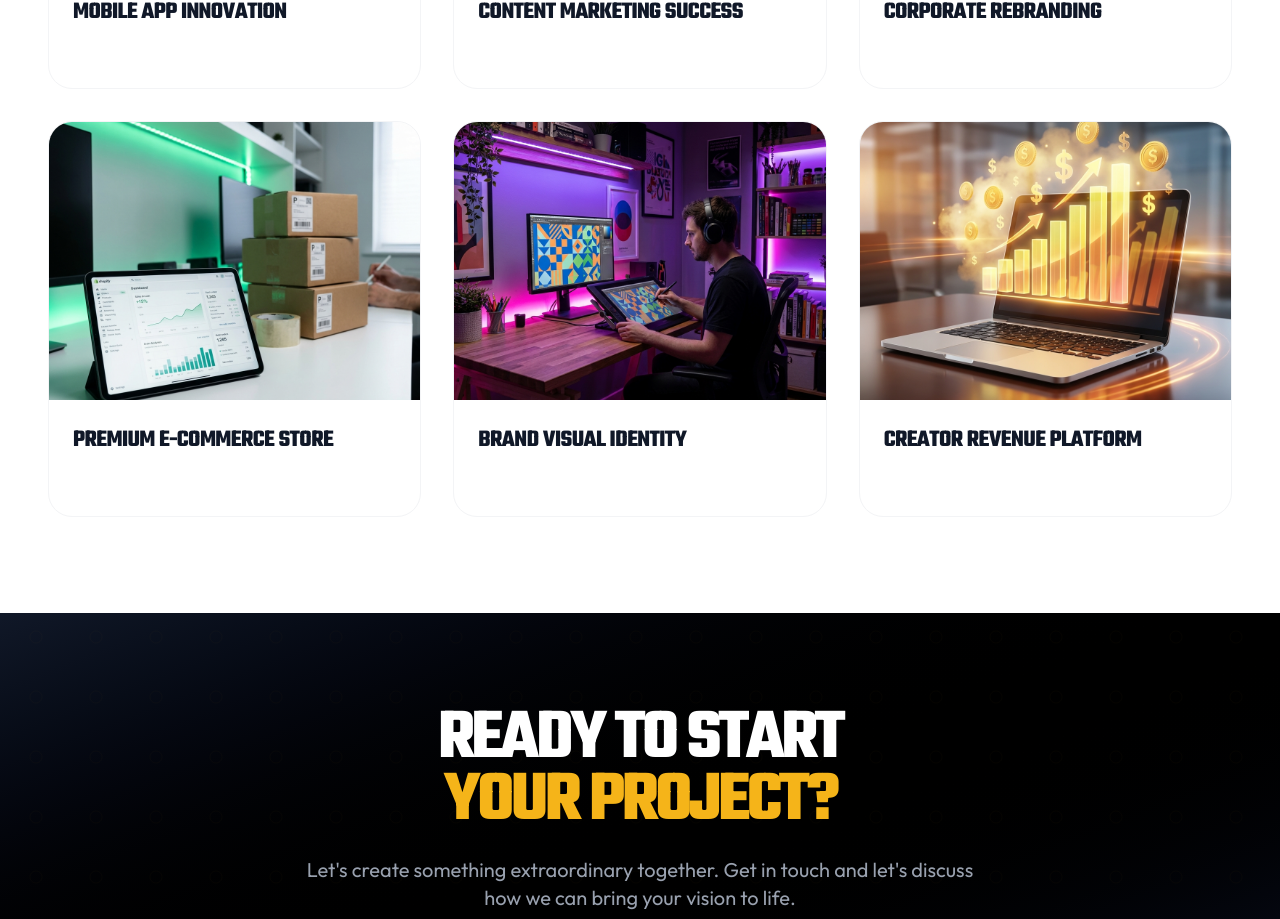
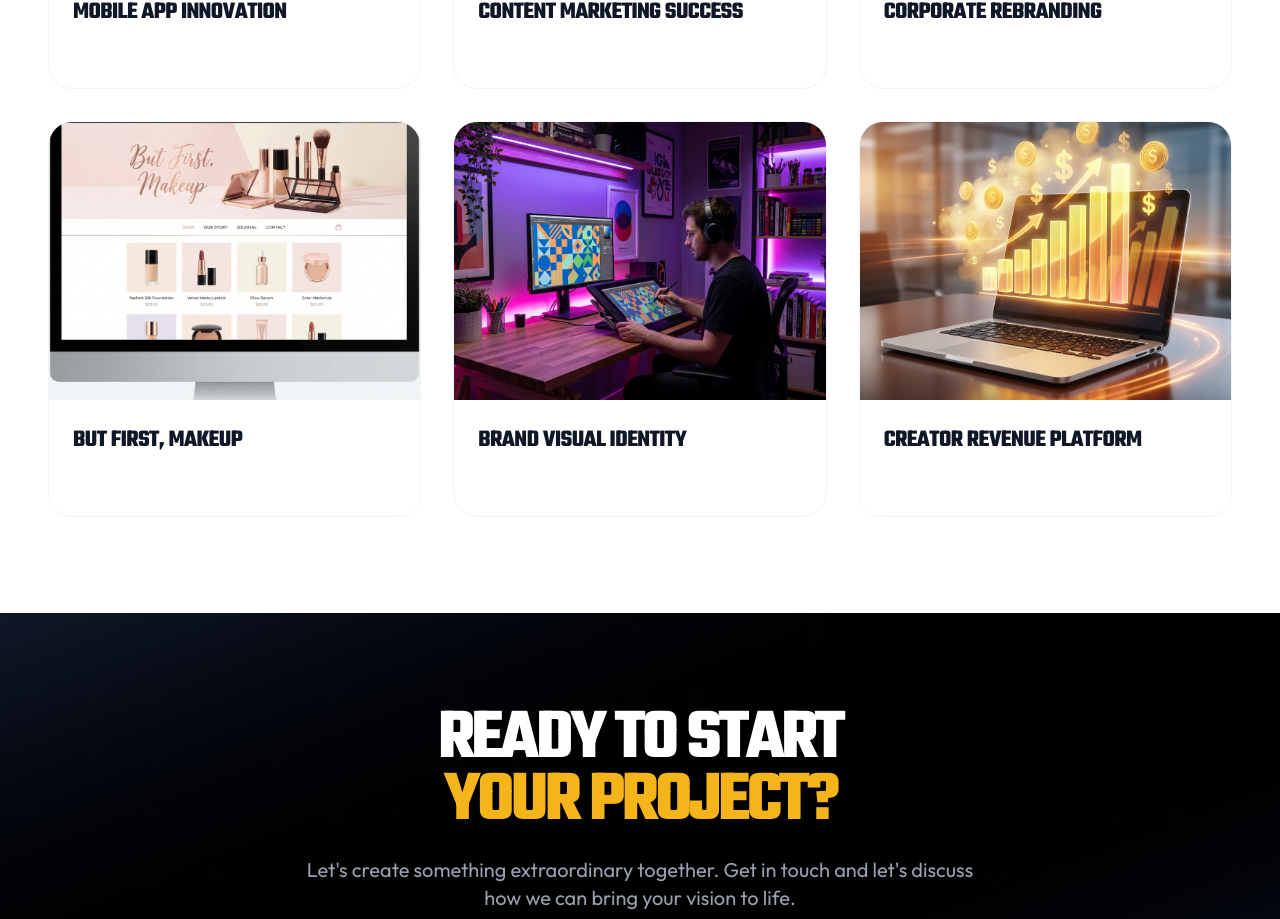
Before and after one commit to UmurAwais/KB-Creatives, a React (Vite) app: page /portfolio in a window 1280 px wide. Shown: the part 2098-3017 px from the top of the page. Built offline with nearby package versions, Linux system fonts and the light colour scheme.

Commit message:
Add BF Makeup Shopify project to portfolio

```diff
--- a/src/pages/Portfolio.jsx
+++ b/src/pages/Portfolio.jsx
@@ -5,6 +5,7 @@ import Footer from '../components/Footer'
 import HassanImg from '../assets/hassan-associates.png'
 import EvoSolImg from '../assets/theevosol.png'
 import CueImg from '../assets/cuestudio.png'
+import BFMakeupImg from '../assets/bfmakeup.png'
 
 const Portfolio = () => {
   const location = useLocation()
@@ -152,12 +153,13 @@ const Portfolio = () => {
     },
     {
       id: 10,
-      title: 'Premium E-Commerce Store',
+      title: 'But First, Makeup',
       category: 'shopify-development',
-      tags: ['Shopify Development', 'Web Development'],
-      description: 'Custom Shopify store with 300% increase in conversions',
-      image: '/portfolio_shopify_1768044475361.png',
-      color: 'from-green-500/10 to-emerald-500/10'
+      tags: ['Shopify Development', 'E-commerce', 'Luxury Beauty'],
+      description: 'A premium Shopify online boutique for authentic international luxury beauty brands.',
+      image: BFMakeupImg,
+      color: 'from-pink-500/10 to-rose-500/10',
+      link: 'https://bfmakeup.pk/'
     },
     {
       id: 11,
```
Also changed, not shown: src/assets/bfmakeup.png (added).
